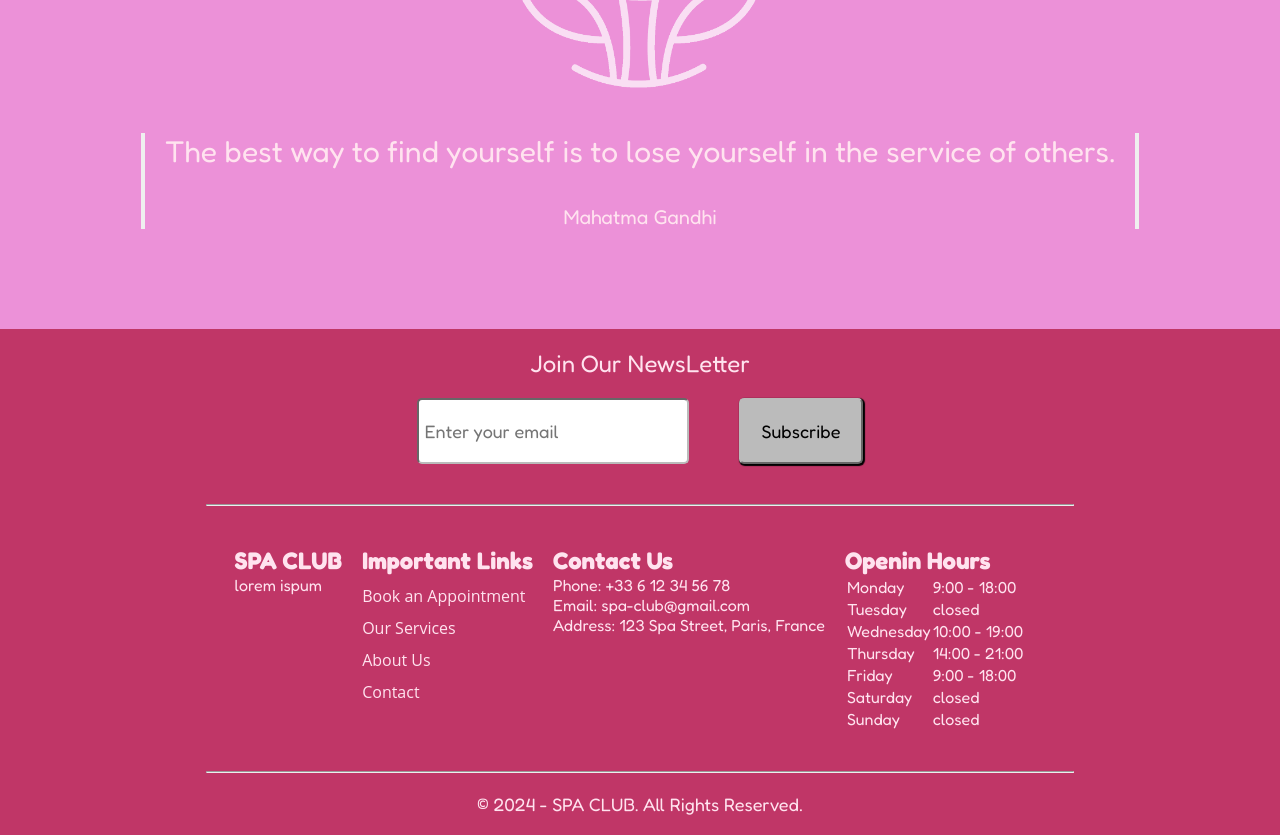
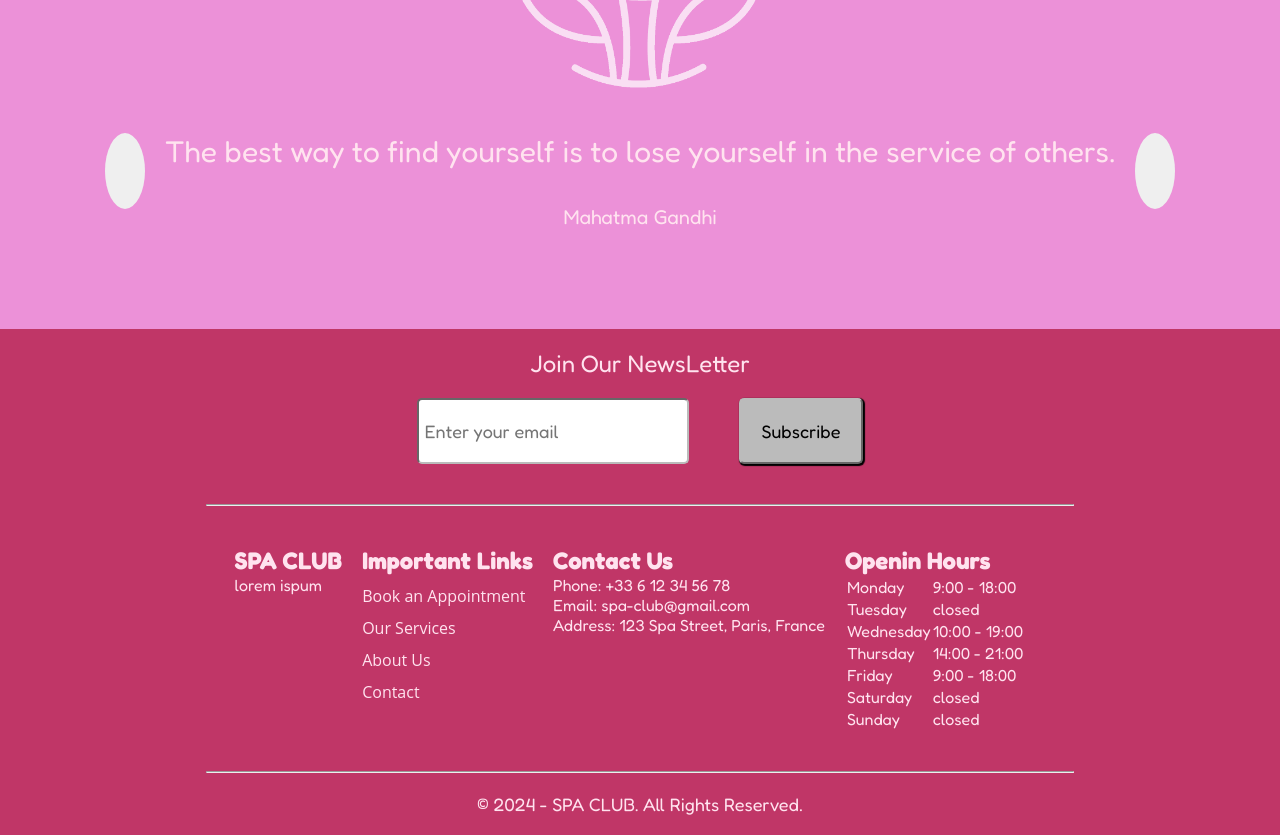
Before and after one commit to BenjaminC62/RoseQuartz-Spa, a React (Create React App) app: page / in a window 1280 px wide. Shown: the part 2360-3195 px from the top of the page. Built offline with nearby package versions, Linux system fonts and the light colour scheme.

Commit message:
#11 update carousel

```diff
--- a/src/components/spa/HomePage/VideoQuote.jsx
+++ b/src/components/spa/HomePage/VideoQuote.jsx
@@ -3,9 +3,6 @@ import "./../../../styles/Video.css";
 import relaxationSymbol1 from "./../../../images/relaxation-symbol-1.png";
 
 function VideoQuote() {
-
-  const backInput = document.querySelector(".spa-quote-button-backward");
-  const forwardInput = document.querySelector(".spa-quote-button-upward");
 
   const quotes = [
     {
@@ -27,43 +24,32 @@ function VideoQuote() {
 
   const [selectedId, setSelectedId] = React.useState(1);
 
-  const changesImage = () => {
-    console.log(selectedId);
-      if(backInput === document.activeElement) {
-        if(selectedId === 1) {
-          setSelectedId(quotes.length);
-        }
-        else{
-          setSelectedId(selectedId - 1);
-        }
-      }
-      if(forwardInput === document.activeElement) {
-        if(selectedId === quotes.length) {
-          setSelectedId(1);
-        }
-        else {
-          setSelectedId(selectedId + 1);
-        }
-      }
+  const changesImage = (direction) => {
+    if (direction === "backward") {
+      setSelectedId(selectedId === 1 ? quotes.length : selectedId - 1);
+    } else if (direction === "forward") {
+      setSelectedId(selectedId === quotes.length ? 1 : selectedId + 1);
     }
+  };
+
 
   const selectedQuote = quotes.find(quote => quote.id === selectedId);
 
   return (
     <section className="spa-background-next-section">
       <div className="bloc-spa-video">
-        <iframe className="spa-video" width="1280" height="815" src="https://www.youtube.com/embed/p7tS77quSZI?si=ik997poJmTOqrgCw" title="YouTube video player" frameborder="0" allow="accelerometer; autoplay; clipboard-write; encrypted-media; gyroscope; picture-in-picture; web-share" referrerpolicy="strict-origin-when-cross-origin" allowfullscreen></iframe>
+        <iframe className="spa-video" width="1280" height="815" src="https://www.youtube.com/embed/p7tS77quSZI?si=ik997poJmTOqrgCw" title="YouTube video player" frameborder="0" allowfullscreen></iframe>
       </div>
       <div className="spa-quote">
         <img className="spa-symbol-relaxation" width="300"  height="300" src={relaxationSymbol1} alt="spa" />
             <div className="change-quotes">
-              <input type="button" value="" className="spa-quote-button-backward" onClick={changesImage}/>
+              <input type="button" value="" className="spa-quote-button-backward" onClick={() => changesImage("backward")}/>
               <div className="quotes-text-author">
                 <span className="spa-quote-text">{selectedQuote.quote}</span>
                 <br />
                 <span className="spa-quote-author">{selectedQuote.author}</span>
               </div>
-              <input type="button" value="" className="spa-quote-button-upward" onClick={changesImage}/>
+              <input type="button" value="" className="spa-quote-button-upward" onClick={() => changesImage("forward")}/>
             </div>
       </div>
 
--- a/src/styles/Video.css
+++ b/src/styles/Video.css
@@ -63,9 +63,17 @@
 }
 
 .spa-quote-button-upward{
-
+    margin-bottom: 20px;
+    padding-right: 40px;
+    border-radius: 50%;
+    border: none;
+    cursor: pointer;
 }
 
 .spa-quote-button-backward{
-
+    margin-bottom: 20px;
+    padding-right: 40px;
+    border-radius: 50%;
+    border: none;
+    cursor: pointer;
 }
```
Also changed, not shown: src/images/left-arrow.png (added).
